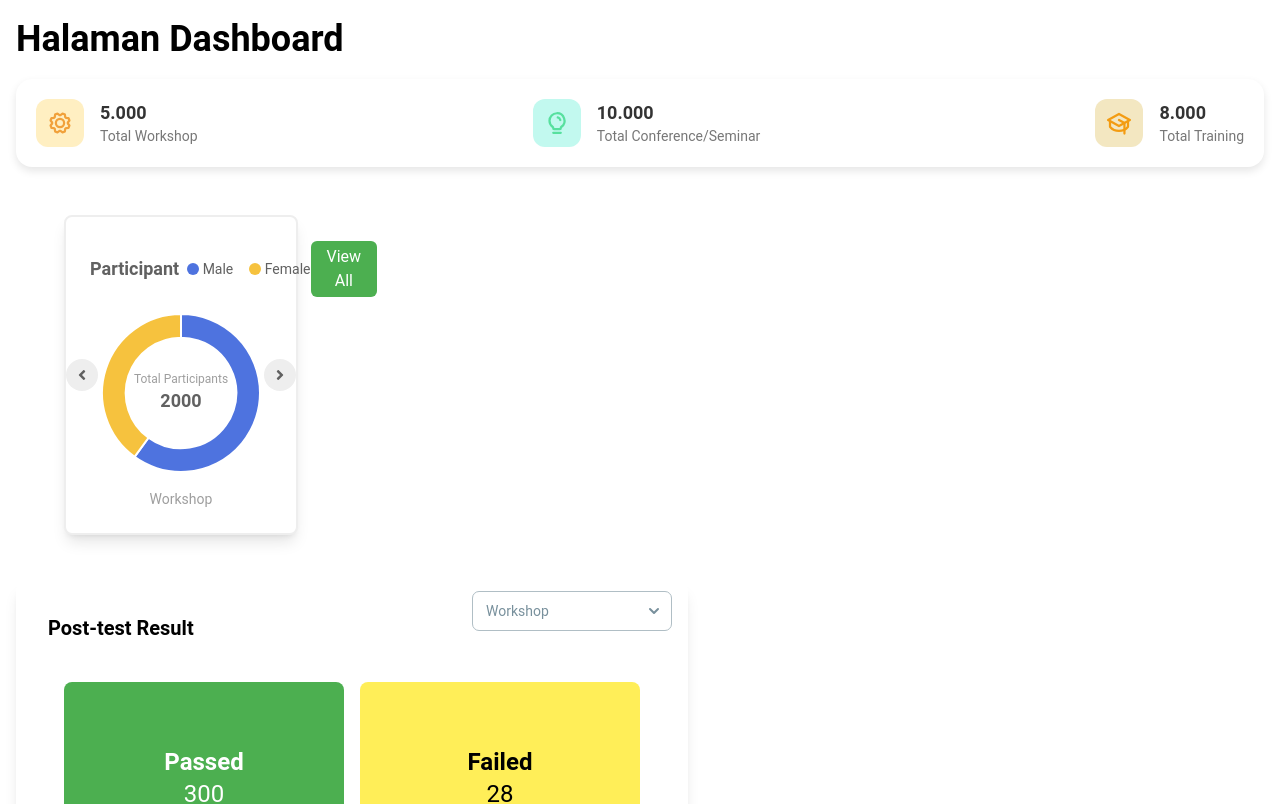
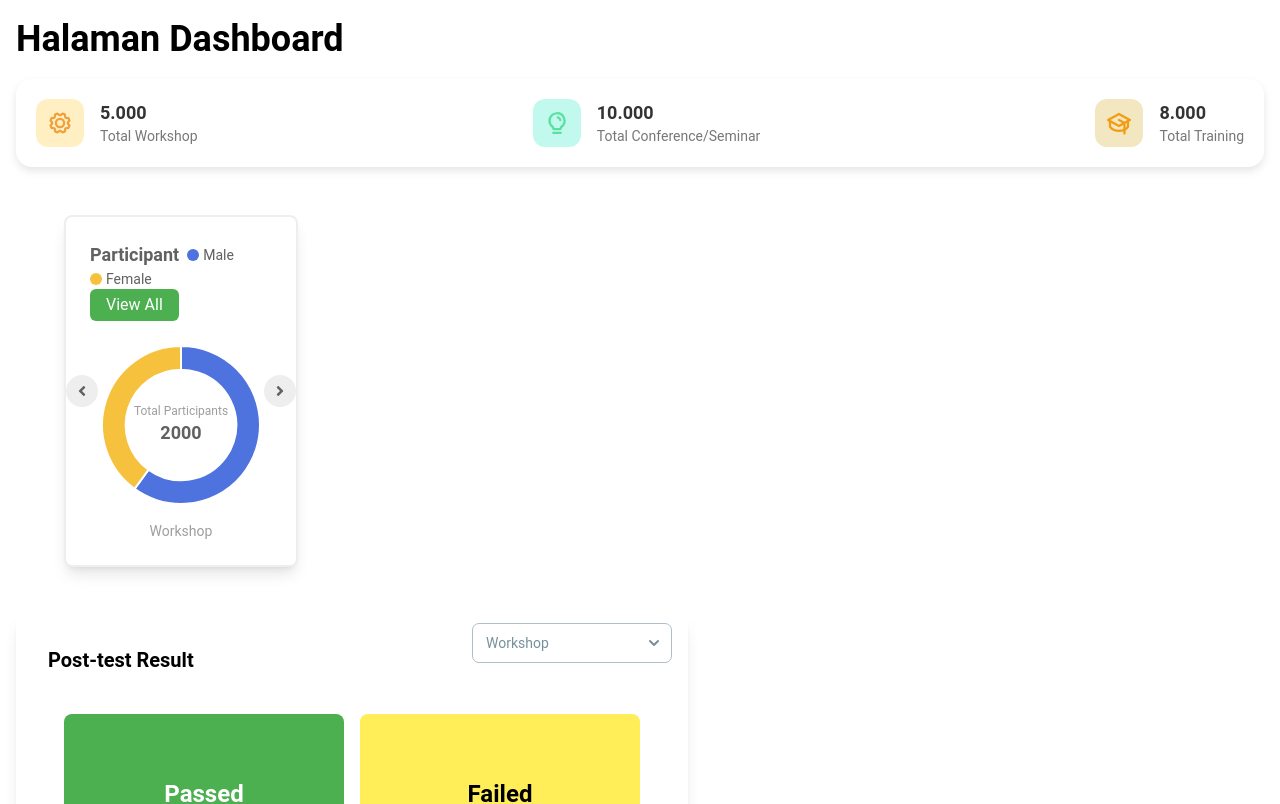
Before and after one commit to alnoviantirs/monev-front-end-main, a React (Vite) app: page /dashboard in a window 1280 px wide. Shown: the top 804 px of the page. Built offline with nearby package versions, Linux system fonts and the light colour scheme.

Commit message:
Refactor : ParticipantCard component for improved modularity and styling

```diff
--- a/src/components/molecules/ParticipantCard.jsx
+++ b/src/components/molecules/ParticipantCard.jsx
@@ -9,24 +9,25 @@ export const ParticipantCard = () => {
     return (
         <div className="bg-white border-2 border-gray-200 rounded-lg shadow-lg p-6 relative">
             {/* Header Section */}
-            <div className="flex justify-between w-full mb-4">
-                <div className="flex items-center">
+            <div className="flex flex-wrap items-center justify-between mb-4">
+                <div className="flex flex-wrap items-center">
                     <h2 className="text-gray-700 text-lg font-bold mr-2">Participant</h2>
+                    <div className="flex items-center mr-4">
+                        <span className="w-3 h-3 rounded-full" style={{ backgroundColor: colors[0] }}></span>
+                        <span className="text-gray-700 text-sm ml-1">Male</span>
+                    </div>
                     <div className="flex items-center">
-                        <span className="w-3 h-3 rounded-full" style={{ backgroundColor: colors[0] }}></span>
-                        <span className="text-gray-700 text-sm">&nbsp;Male</span>
-                    </div>
-                    <div className="flex items-center ml-4">
                         <span className="w-3 h-3 rounded-full" style={{ backgroundColor: colors[1] }}></span>
-                        <span className="text-gray-700 text-sm">&nbsp;Female</span>
+                        <span className="text-gray-700 text-sm ml-1">Female</span>
                     </div>
                 </div>
-                <button className="bg-green-500 text-white py-1 px-4 rounded-md hover:bg-green-700">
+                <button className="mt-2 sm:mt-0 bg-green-500 text-white py-1 px-4 rounded-md hover:bg-green-700">
                     View All
                 </button>
             </div>
 
-            <div className="flex justify-between items-center absolute left-0 right-0 top-1/2 transform -translate-y-1/2">
+            {/* Navigation Arrows */}
+            <div className="absolute left-0 right-0 top-1/2 flex justify-between items-center transform -translate-y-1/2">
                 <div className="cursor-pointer p-2 bg-gray-200 rounded-full hover:bg-gray-300">
                     <FaAngleLeft className="text-gray-700" />
                 </div>
@@ -36,7 +37,7 @@ export const ParticipantCard = () => {
             </div>
 
             {/* Chart Section */}
-            <div className="flex justify-center items-center">
+            <div className="flex justify-center items-center mt-6">
                 <div className="w-40 h-40">
                     <ParticipantChart setColors={setColors} />
                 </div>
```
